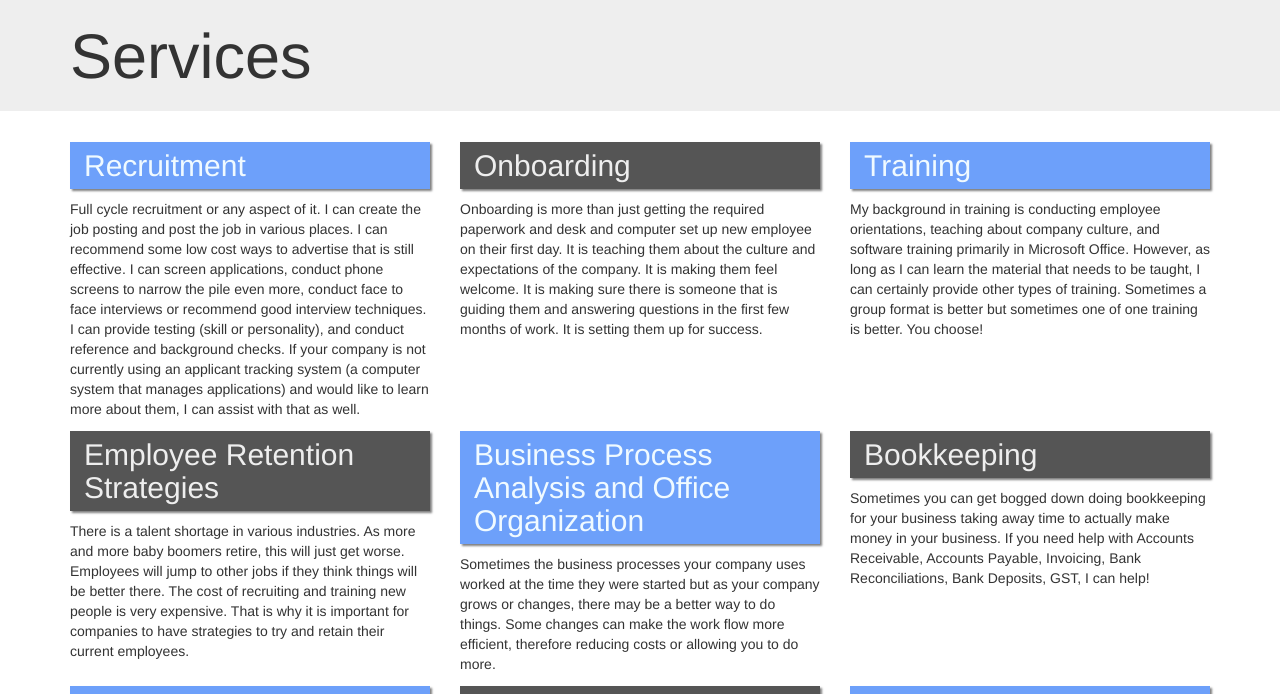
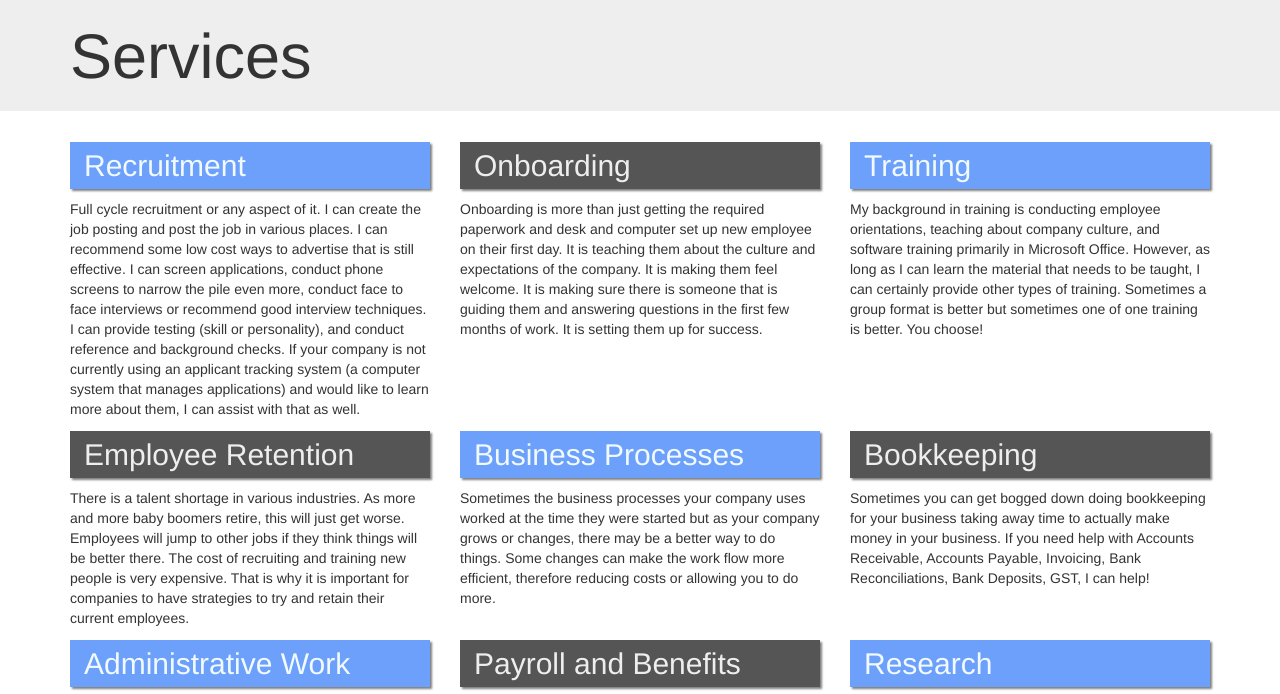
Before and after one commit to aj-r/business-perspectives, a plain HTML site: page services.html in a window 1280 px wide. Shown: the part 78-772 px from the top of the page. Drawn offline with Linux system fonts and the light colour scheme.

Commit message:
Shortened headings to make them fit on one line

```diff
--- a/services.html
+++ b/services.html
@@ -79,11 +79,11 @@
       </div>
       <div class="row">
         <div class="col-md-4 alt-col">
-          <h2>Employee Retention Strategies</h2>
+          <h2>Employee Retention</h2>
           <p>There is a talent shortage in various industries.  As more and more baby boomers retire, this will just get worse.  Employees will jump to other jobs if they think things will be better there.  The cost of recruiting and training new people is very expensive.  That is why it is important for companies to have strategies to try and retain their current employees.</p>
         </div>
         <div class="col-md-4">
-          <h2>Business Process Analysis and Office Organization</h2>
+          <h2>Business Processes</h2>
           <p>Sometimes the business processes your company uses worked at the time they were started but as your company grows or changes, there may be a better way to do things.  Some changes can make the work flow more efficient, therefore reducing costs or allowing you to do more.</p>
         </div>
         <div class="col-md-4 alt-col">
@@ -93,11 +93,11 @@
       </div>
       <div class="row">
         <div class="col-md-4">
-          <h2>Administrative work</h2>
+          <h2>Administrative Work</h2>
           <p>This could include a full range of things including event planning, mail merges / customer mail outs, create brochures /  manuals, maintain employee files, data entry, reports, purchasing, travel arrangements, customer service, or any other related tasks.</p>
         </div>
         <div class="col-md-4 alt-col">
-          <h2>Payroll and Benefit Administration</h2>
+          <h2>Payroll and Benefits</h2>
           <p>I can assist managing or implementing a benefit program for you company.  I can also assist doing payroll on a periodic or regular basis.  </p>
         </div>
         <div class="col-md-4">
```
